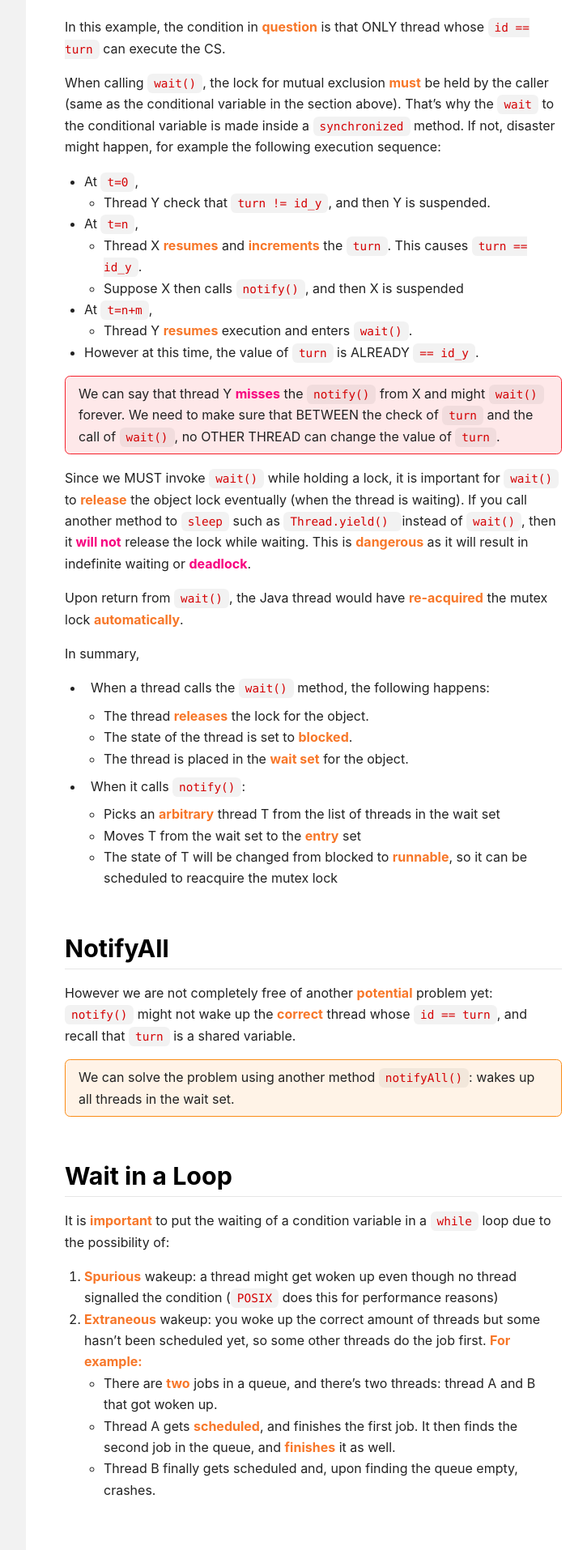
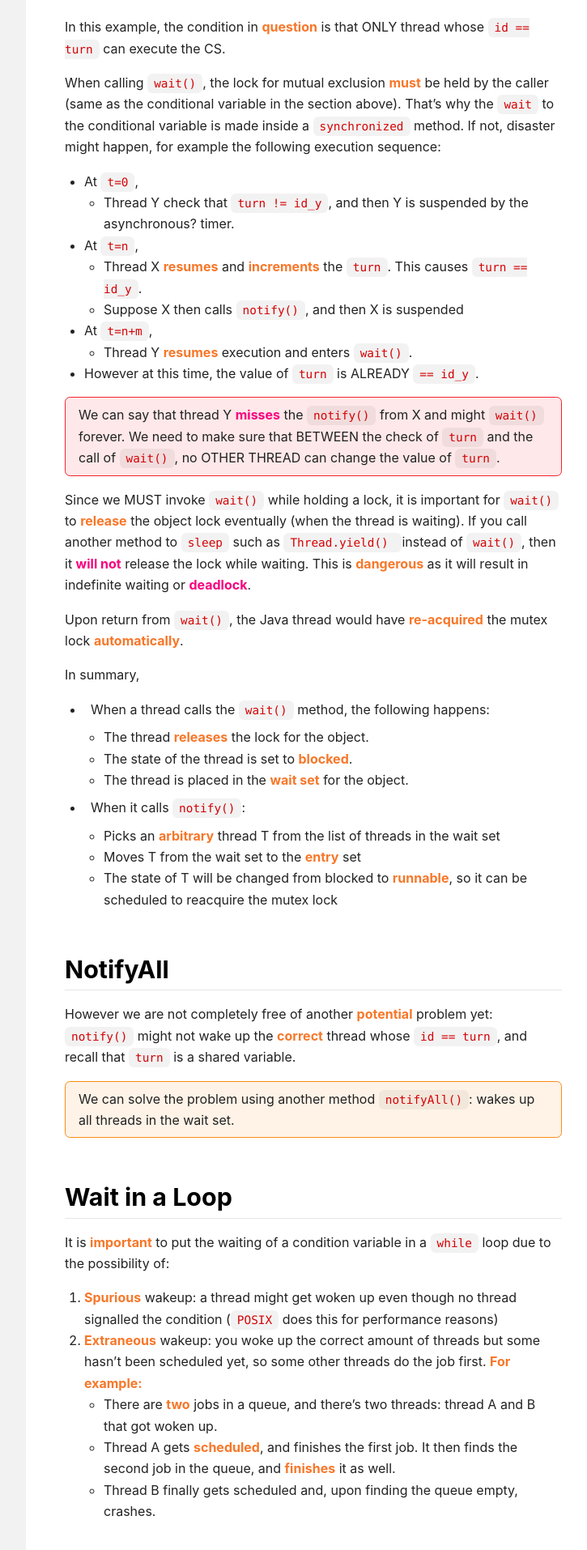
Before and after one commit to natalieagus/50005-2023, a Jekyll site: the page built from _os_notes/week4-3_javasync.md, in a window 1280 px wide. Shown: the part 2815-4729 px from the top of the page at 81% size, without its empty margins (218-943 px from the left). Built offline with Jekyll 4.4.1, drawn with Linux system fonts in a browser that asks for light colours; nearby versions of some CDN libraries; some of the changed text lies outside the part shown.

Commit message:
fix: clarifiedclarified timer interrupt but not sure if asynchronised or not

```diff
--- a/_os_notes/week4-3_javasync.md
+++ b/_os_notes/week4-3_javasync.md
@@ -108,7 +108,7 @@ In this example, the condition in <span style="color:#f77729;"><b>question</b></
 When calling `wait()`, the lock for mutual exclusion <span style="color:#f77729;"><b>must</b></span> be held by the caller (same as the conditional variable in the section above). That's why the `wait` to the conditional variable is made inside a `synchronized` method. If not, disaster might happen, for example the following execution sequence:
 
 - At `t=0`,
-  - Thread Y check that `turn != id_y`, and then Y is suspended.
+  - Thread Y check that `turn != id_y`, and then Y is suspended by the asynchronous? timer.
 - At `t=n`,
   - Thread X <span style="color:#f77729;"><b>resumes</b></span> and <span style="color:#f77729;"><b>increments</b></span> the `turn`. This causes `turn == id_y`.
   - Suppose X then calls `notify()`, and then X is suspended
```
